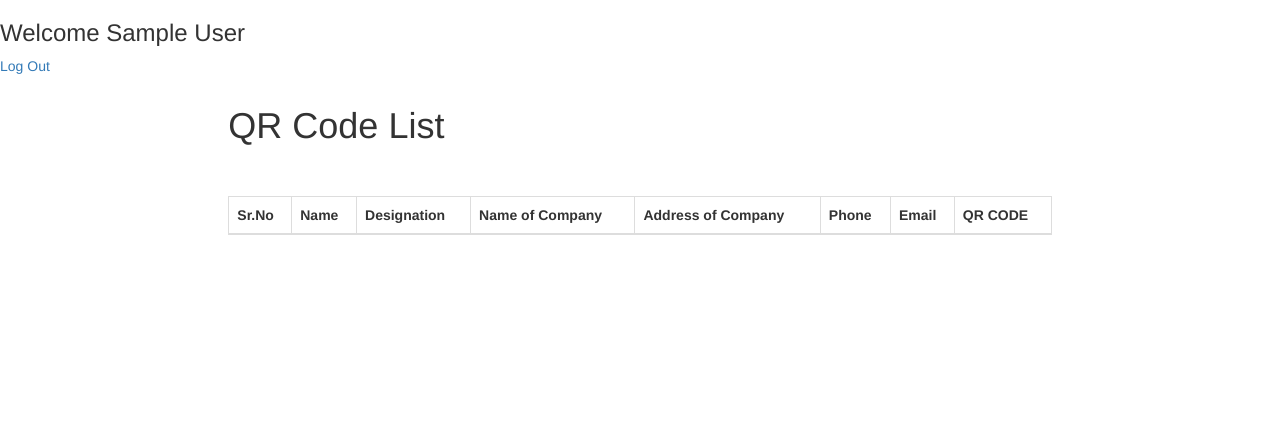
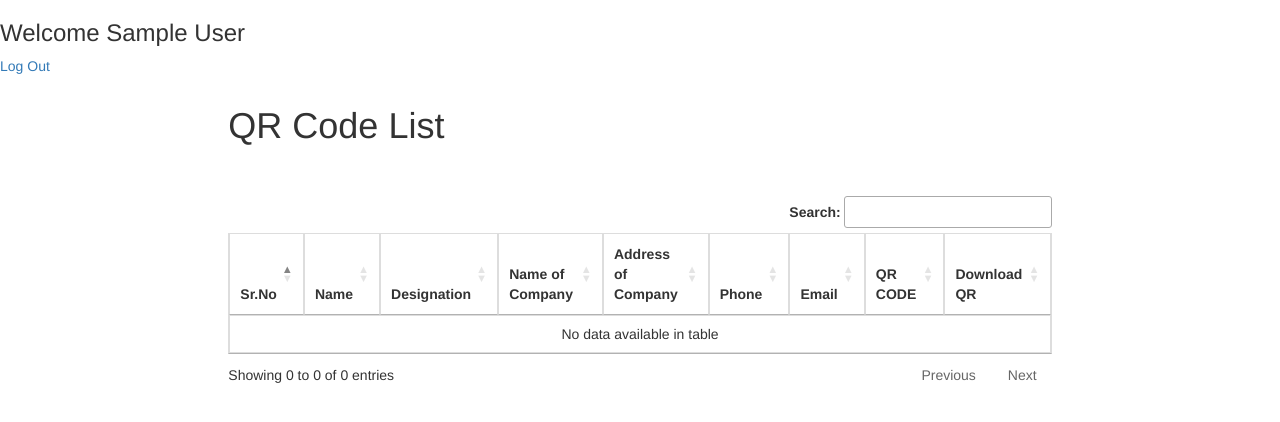
Before and after one commit to Nitish-Singh10/QR-Code, a PHP site: page /tcpdf/admin.php in a window 1280 px wide. Shown: the top 422 px of the page. Run offline with PHP 8.4, Linux system fonts and the light colour scheme; the visitor is signed in with stand-in values (Sample User, id 1); data that the repository does not hold is empty; some libraries are stand-ins or nearby versions.

Commit message:
Update admin.php

```diff
--- a/admin.php
+++ b/admin.php
@@ -3,28 +3,33 @@ include("config.php");
 session_start();
 
 if (isset($_SESSION['user_name'])) {
-    // Welcome message and logout link
     echo '<!DOCTYPE html>
           <html lang="en">
           <head>
               <meta charset="UTF-8">
               <meta name="viewport" content="width=device-width, initial-scale=1.0">
               <link href="https://maxcdn.bootstrapcdn.com/bootstrap/3.3.7/css/bootstrap.min.css" rel="stylesheet">
+
+              <!-- DataTables CSS -->
+              <link rel="stylesheet" type="text/css" href="https://cdn.datatables.net/1.11.5/css/jquery.dataTables.min.css">
+
+              <!-- Select2 CSS -->
+              <link href="https://cdn.jsdelivr.net/npm/select2@4.1.0-rc.0/dist/css/select2.min.css" rel="stylesheet" />
+
               <title>Admin Page</title>';
               include "./script.php";
 
-
-    echo      '</head>
+    echo '</head>
           <body>';
           include "./script.php";
 
-
-          echo   '<h3>Welcome ' . $_SESSION['user_name'] . '</h3>
+    echo '<h3>Welcome ' . $_SESSION['user_name'] . '</h3>
           <p><a href="Logout.php">Log Out</a></p>
 
           <div class="col-md-2"></div>
           <div class="col-md-8">
               <h1>QR Code List</h1><br><br>
+              <div id="columnControls"></div>
               <table id="data" class="table table-bordered table-hover">
                   <thead>
                       <tr>
@@ -36,11 +41,11 @@ if (isset($_SESSION['user_name'])) {
                           <th>Phone</th>
                           <th>Email</th>
                           <th>QR CODE</th>
+                          <th>Download QR</th>
                       </tr>
                   </thead>
                   <tbody>';
 
-    // Switch based on session data
     switch ($_SESSION['type']) {
         case 'admin':
             $query = "SELECT * FROM registration";
@@ -48,15 +53,11 @@ if (isset($_SESSION['user_name'])) {
         case 'registrationdesk':
             $pcid = $_SESSION['no'];
             $query = "SELECT * FROM registration WHERE pcid = $pcid";
-
             break;
         default:
-            // Handle default case or exit gracefully
             exit("Invalid session data");
     }
-    // echo $query;
 
-    // Execute and display table rows
     if ($result = $mysqli->query($query)) {
         if ($result->num_rows > 0) {
             while ($row = $result->fetch_object()) {
@@ -75,12 +76,34 @@ if (isset($_SESSION['user_name'])) {
         }
     }
 
-    // Close HTML tags
-    echo '        </tbody>
+    echo '</tbody>
           </table>
       </div>
-              <script src="https://ajax.googleapis.com/ajax/libs/jquery/1.12.4/jquery.min.js"></script>
+      <script src="https://ajax.googleapis.com/ajax/libs/jquery/3.6.0/jquery.min.js"></script>
+      <script src="https://cdn.datatables.net/1.11.5/js/jquery.dataTables.min.js"></script>
       <script src="https://maxcdn.bootstrapcdn.com/bootstrap/3.3.7/js/bootstrap.min.js"></script>
+      <script src="https://cdn.jsdelivr.net/npm/select2@4.1.0-rc.0/dist/js/select2.min.js"></script>
+      <script>
+          $(document).ready(function() {
+              // Initialize DataTable
+              var table = $("#data").DataTable({
+                  searching: true,
+                  paging: true,
+                  ordering: true,
+                  buttons: [
+                      {
+                          extend: "colvis",
+                          postfixButtons: ["colvisRestore"],
+                          collectionLayout: "fixed two-column"
+                      }
+                  ],
+                  dom: "Bfrtip" // Controls position: B = Buttons, f = Filtering input, r = Processing display element, t = The table, i = Information summary
+              });
+
+              // Add the controls to the desired location
+              table.buttons().container().appendTo($("#columnControls"));
+          });
+      </script>
       </body>
       </html>';
 } else {
```
Lines whose indentation alone changed are shown as unchanged.
